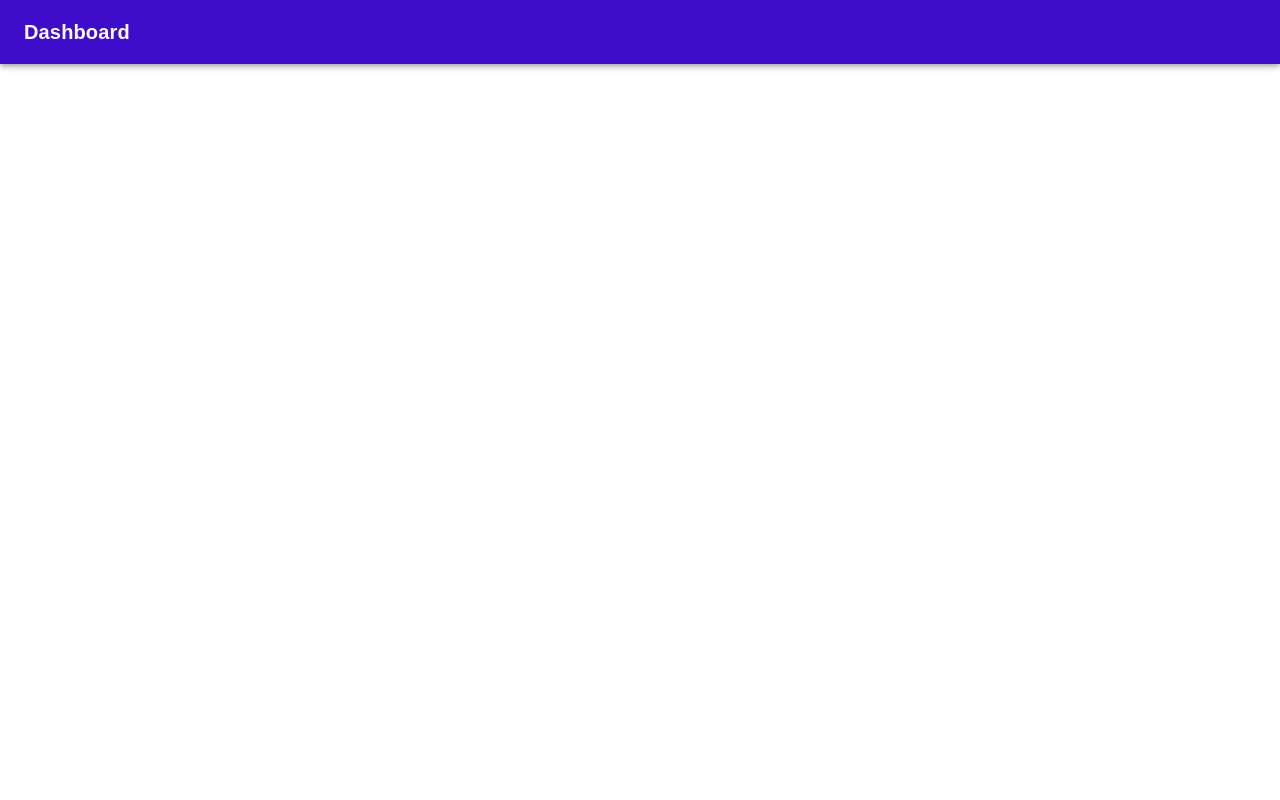
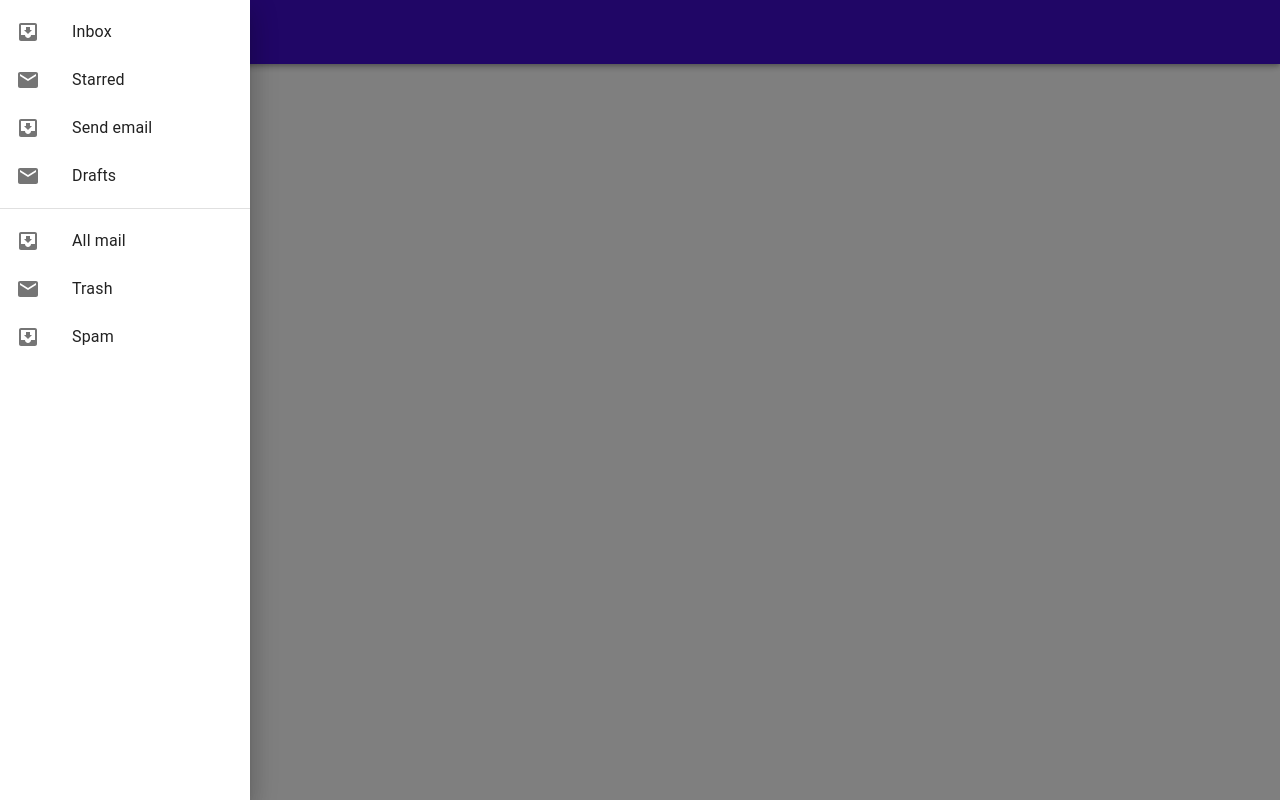
Before and after one commit to meidaandini/project-saya, a React (Create React App) app: page / in a window 1280 px wide. Built offline with nearby package versions, Linux system fonts and the light colour scheme.

Commit message:
memisah2 kan header dengan yang lainnya

```diff
--- a/src/Layout/Navbar.jsx
+++ b/src/Layout/Navbar.jsx
@@ -1,9 +1,84 @@
 import React from 'react';
 import { Link } from 'react-router-dom';
 
+import Box from '@mui/material/Box';
+import SwipeableDrawer from '@mui/material/SwipeableDrawer';
+import Button from '@mui/material/Button';
+import List from '@mui/material/List';
+import Divider from '@mui/material/Divider';
+import ListItem from '@mui/material/ListItem';
+import ListItemIcon from '@mui/material/ListItemIcon';
+import ListItemText from '@mui/material/ListItemText';
+import InboxIcon from '@mui/icons-material/MoveToInbox';
+import MailIcon from '@mui/icons-material/Mail';
+
 const Navbar = () => {
+    const [state, setState] = React.useState({
+        top: false,
+        left: true,
+        bottom: false,
+        right: false,
+    });
+
+    const toggleDrawer = (anchor, open) => (event) => {
+        if (
+            event &&
+            event.type === 'keydown' &&
+            (event.key === 'Tab' || event.key === 'Shift')
+        ) {
+            return;
+        }
+
+        setState({ ...state, [anchor]: open });
+    };
+
+    const list = (anchor) => (
+        <Box
+            sx={{ width: anchor === 'top' || anchor === 'bottom' ? 'auto' : 250 }}
+            role="presentation"
+            onClick={toggleDrawer(anchor, false)}
+            onKeyDown={toggleDrawer(anchor, false)}
+        >
+            <List>
+                {['Inbox', 'Starred', 'Send email', 'Drafts'].map((text, index) => (
+                    <ListItem button key={text}>
+                        <ListItemIcon>
+                            {index % 2 === 0 ? <InboxIcon /> : <MailIcon />}
+                        </ListItemIcon>
+                        <ListItemText primary={text} />
+                    </ListItem>
+                ))}
+            </List>
+            <Divider />
+            <List>
+                {['All mail', 'Trash', 'Spam'].map((text, index) => (
+                    <ListItem button key={text}>
+                        <ListItemIcon>
+                            {index % 2 === 0 ? <InboxIcon /> : <MailIcon />}
+                        </ListItemIcon>
+                        <ListItemText primary={text} />
+                    </ListItem>
+                ))}
+            </List>
+        </Box>
+    );
     return (
-        <div style={{float: "left"}}>
+        <div>
+            <div>
+                {['left', 'right', 'top', 'bottom'].map((anchor) => (
+                    <React.Fragment key={anchor}>
+                        <Button onClick={toggleDrawer(anchor, true)}>{anchor}</Button>
+                        <SwipeableDrawer
+                            anchor={anchor}
+                            open={state[anchor]}
+                            onClose={toggleDrawer(anchor, false)}
+                            onOpen={toggleDrawer(anchor, true)}
+                        >
+                            {list(anchor)}
+                        </SwipeableDrawer>
+                    </React.Fragment>
+                ))}
+            </div>
             Menu Navbar
             <br />
             <Link to="/">Home</Link>
--- a/src/index.js
+++ b/src/index.js
@@ -7,7 +7,7 @@
 
 ReactDOM.render(
   <React.StrictMode>
-    <Header />
+    <App />
   </React.StrictMode>,
   document.getElementById('root')
 );
```
